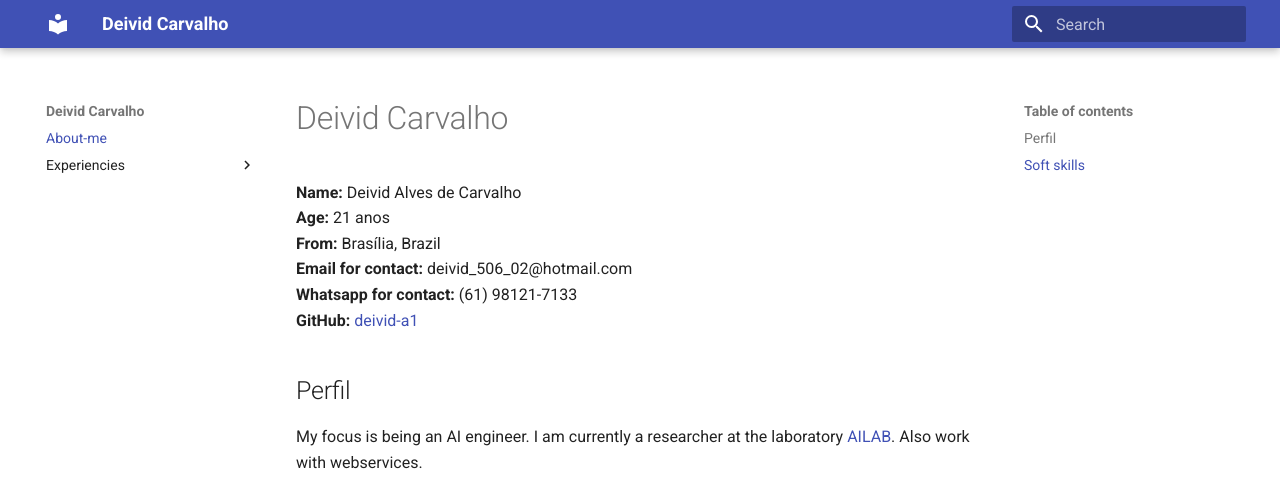
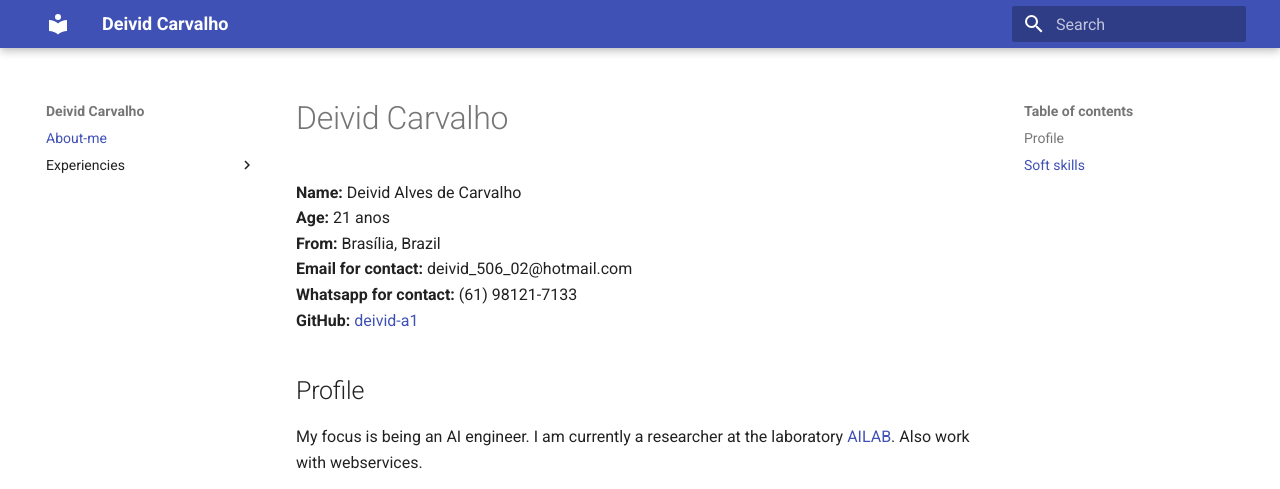
Before and after one commit to deivid-a1/mkdocs-perfil, an MkDocs documentation site: the page built from docs/about/whoAmI.md, in a window 1280 px wide. Shown: the top 489 px of the page. Built offline with MkDocs 1.6.1 and Material for MkDocs 9.7.7, drawn with Linux system fonts in a browser that asks for light colours.

Commit message:
starting my profile

```diff
--- a/docs/about/whoAmI.md
+++ b/docs/about/whoAmI.md
@@ -7,7 +7,7 @@
 **Whatsapp for contact:** (61) 98121-7133<br>
 **GitHub:** [deivid-a1](https://github.com/deivid-a1)<br>
 
-## Perfil
+## Profile
 My focus is being an AI engineer. I am currently a researcher at the laboratory [AILAB](https://ailab.unb.br/). Also work with webservices.
 
 ## Soft skills
```
